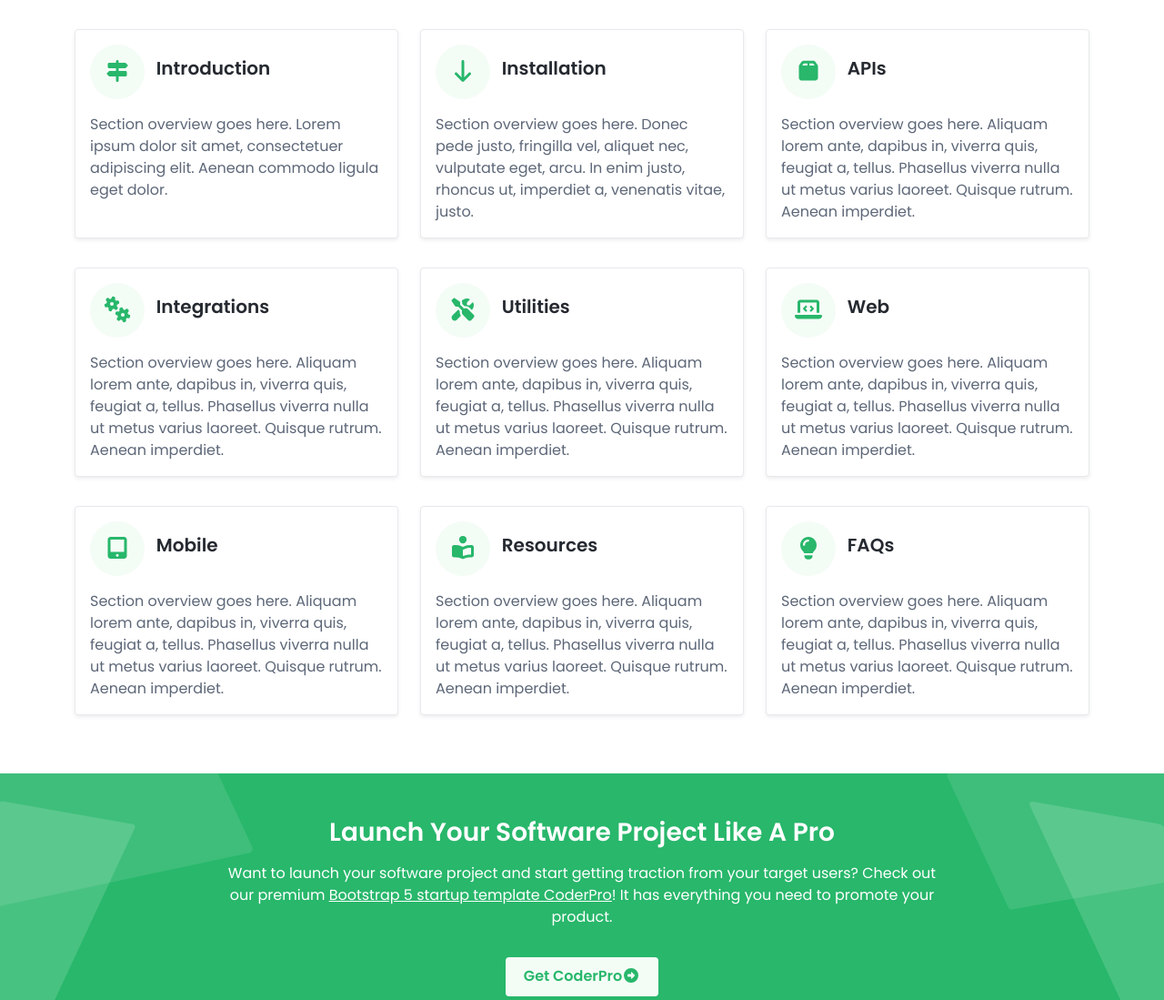
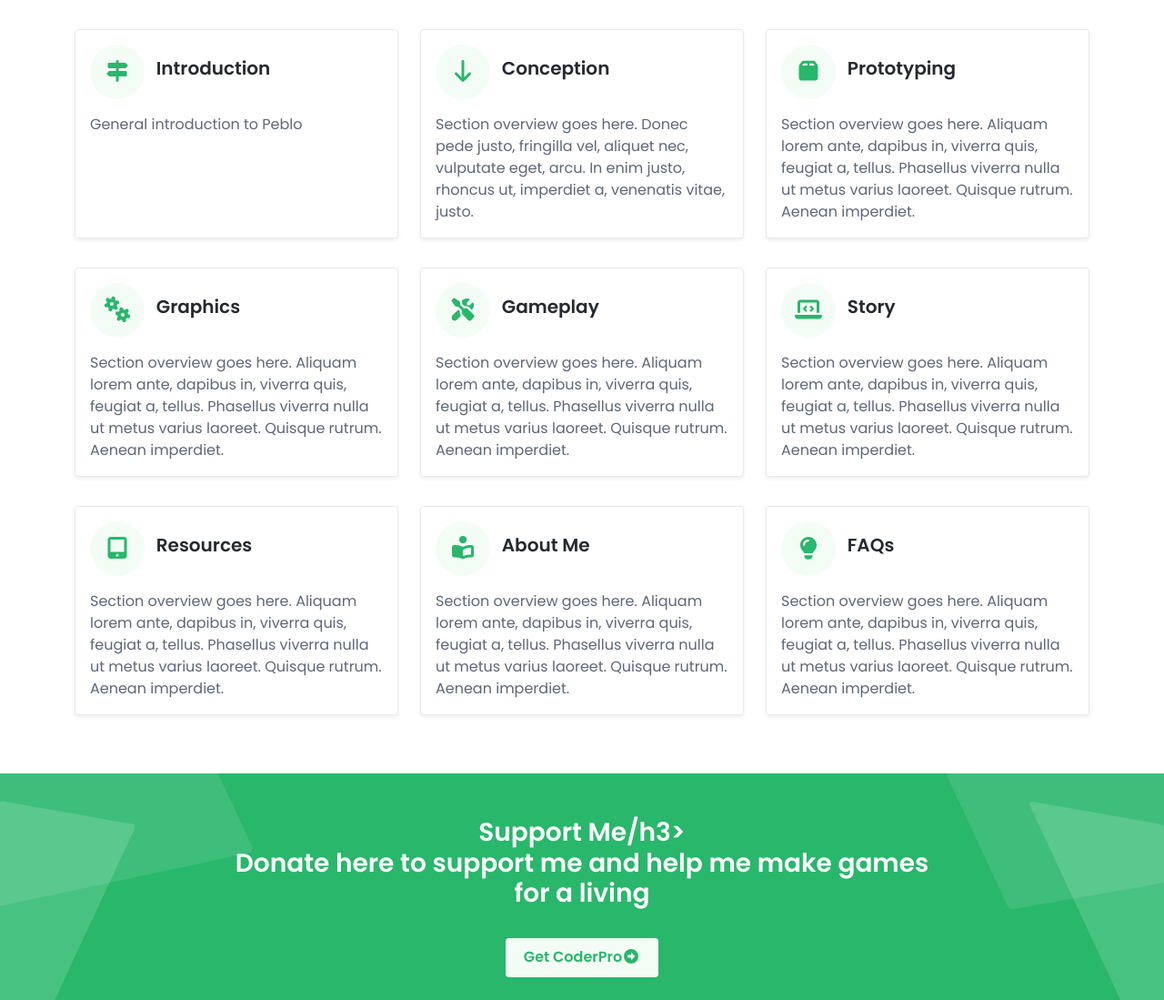
Before and after one commit to Unany/Peblo, a plain HTML site: page index.html in a window 1280 px wide. Shown: the part 340-1439 px from the top of the page at 91% size. Drawn offline with nearby package versions, Linux system fonts and the light colour scheme.

Commit message:
Update index.html

```diff
--- a/index.html
+++ b/index.html
@@ -73,7 +73,7 @@
 							        <span class="card-title-text">Introduction</span>
 							    </h5>
 							    <div class="card-text">
-								    Section overview goes here. Lorem ipsum dolor sit amet, consectetuer adipiscing elit. Aenean commodo ligula eget dolor.
+								    General introduction to Peblo
 							    </div>
 							    <a class="card-link-mask" href="docs-page.html#section-1"></a>
 						    </div><!--//card-body-->
@@ -86,7 +86,7 @@
 								    <span class="theme-icon-holder card-icon-holder me-2">
 								        <i class="fas fa-arrow-down"></i>
 							        </span><!--//card-icon-holder-->
-							        <span class="card-title-text">Installation</span>
+							        <span class="card-title-text">Conception</span>
 							    </h5>
 							    <div class="card-text">
 								    Section overview goes here. Donec pede justo, fringilla vel, aliquet nec, vulputate eget, arcu. In enim justo, rhoncus ut, imperdiet a, venenatis vitae, justo.
@@ -102,7 +102,7 @@
 								    <span class="theme-icon-holder card-icon-holder me-2">
 								        <i class="fas fa-box fa-fw"></i>
 							        </span><!--//card-icon-holder-->
-							        <span class="card-title-text">APIs</span>
+							        <span class="card-title-text">Prototyping</span>
 							    </h5>
 							    <div class="card-text">
 								    Section overview goes here. Aliquam lorem ante, dapibus in, viverra quis, feugiat a, tellus. Phasellus viverra nulla ut metus varius laoreet. Quisque rutrum. Aenean imperdiet.
@@ -118,7 +118,7 @@
 								    <span class="theme-icon-holder card-icon-holder me-2">
 								        <i class="fas fa-cogs fa-fw"></i>
 							        </span><!--//card-icon-holder-->
-							        <span class="card-title-text">Integrations</span>
+							        <span class="card-title-text">Graphics</span>
 							    </h5>
 							    <div class="card-text">
 								    Section overview goes here. Aliquam lorem ante, dapibus in, viverra quis, feugiat a, tellus. Phasellus viverra nulla ut metus varius laoreet. Quisque rutrum. Aenean imperdiet.
@@ -134,7 +134,7 @@
 								    <span class="theme-icon-holder card-icon-holder me-2">
 								        <i class="fas fa-tools"></i>
 							        </span><!--//card-icon-holder-->
-							        <span class="card-title-text">Utilities</span>
+							        <span class="card-title-text">Gameplay</span>
 							    </h5>
 							    <div class="card-text">
 								    Section overview goes here. Aliquam lorem ante, dapibus in, viverra quis, feugiat a, tellus. Phasellus viverra nulla ut metus varius laoreet. Quisque rutrum. Aenean imperdiet.
@@ -150,7 +150,7 @@
 								    <span class="theme-icon-holder card-icon-holder me-2">
 								        <i class="fas fa-laptop-code"></i>
 							        </span><!--//card-icon-holder-->
-							        <span class="card-title-text">Web</span>
+							        <span class="card-title-text">Story</span>
 							    </h5>
 							    <div class="card-text">
 								    Section overview goes here. Aliquam lorem ante, dapibus in, viverra quis, feugiat a, tellus. Phasellus viverra nulla ut metus varius laoreet. Quisque rutrum. Aenean imperdiet.
@@ -166,7 +166,7 @@
 								    <span class="theme-icon-holder card-icon-holder me-2">
 								        <i class="fas fa-tablet-alt"></i>
 							        </span><!--//card-icon-holder-->
-							        <span class="card-title-text">Mobile</span>
+							        <span class="card-title-text">Resources</span>
 							    </h5>
 							    <div class="card-text">
 								    Section overview goes here. Aliquam lorem ante, dapibus in, viverra quis, feugiat a, tellus. Phasellus viverra nulla ut metus varius laoreet. Quisque rutrum. Aenean imperdiet.
@@ -182,7 +182,7 @@
 								    <span class="theme-icon-holder card-icon-holder me-2">
 								        <i class="fas fa-book-reader"></i>
 							        </span><!--//card-icon-holder-->
-							        <span class="card-title-text">Resources</span>
+							        <span class="card-title-text">About Me</span>
 							    </h5>
 							    <div class="card-text">
 								    Section overview goes here. Aliquam lorem ante, dapibus in, viverra quis, feugiat a, tellus. Phasellus viverra nulla ut metus varius laoreet. Quisque rutrum. Aenean imperdiet.
@@ -216,8 +216,8 @@
 	    <div class="theme-bg-shapes-right"></div>
 	    <div class="theme-bg-shapes-left"></div>
 	    <div class="container">
-		    <h3 class="mb-2 text-white mb-3">Launch Your Software Project Like A Pro</h3>
-		    <div class="section-intro text-white mb-3 single-col-max mx-auto">Want to launch your software project and start getting traction from your target users? Check out our premium <a class="text-white" href="https://themes.3rdwavemedia.com/bootstrap-templates/startup/coderpro-bootstrap-5-startup-template-for-software-projects/">Bootstrap 5 startup template CoderPro</a>! It has everything you need to promote your product.</div>
+		    <h3 class="mb-2 text-white mb-3">Support Me/h3>
+		    <div class="section-intro text-white mb-3 single-col-max mx-auto">Donate here to support me and help me make games for a living</div>
 		    <div class="pt-3 text-center">
 			    <a class="btn btn-light" href="https://themes.3rdwavemedia.com/bootstrap-templates/startup/coderpro-bootstrap-5-startup-template-for-software-projects/">Get CoderPro<i class="fas fa-arrow-alt-circle-right ml-2"></i></a>
 		    </div>
```
